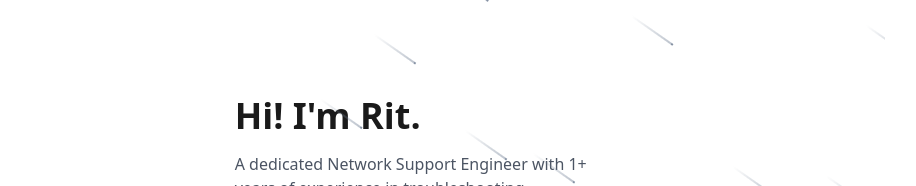
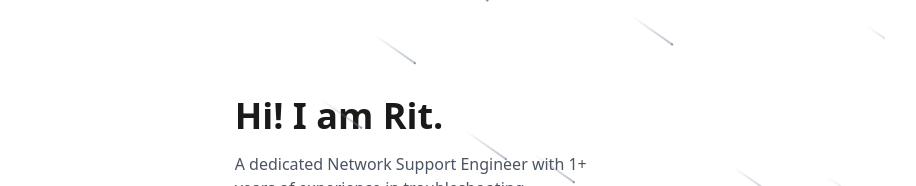
Before and after one commit to thisisrit/Portfolio, a Next.js app: page / in a window 1280 px wide. Shown: the top 186 px of the page, without its empty margins (128-1044 px from the left). Built offline with nearby package versions, Linux system fonts and the light colour scheme.

Commit message:
updated some codes

```diff
--- a/components/Intro.tsx
+++ b/components/Intro.tsx
@@ -6,7 +6,7 @@
     return (
         <div className="flex gap-14 flex-col-reverse lg:flex-row sm:flex-row justify-between items-center w-full">
             <div className="flex flex-col gap-4 md:w-9/12 sm:w-full">
-                <h1 className="text-4xl font-bold">Hi! I'm Rit.</h1>
+                <h1 className="text-4xl font-bold">Hi! I am Rit.</h1>
                 <p className="text-base text-gray-700 dark:text-gray-300">
                     A dedicated Network Support Engineer with 1+ years of experience in troubleshooting, maintaining, and optimizing network infrastructure. Recently, expanded my technical expertise by developing skills in MERN (MongoDB, Express, React, Node.js) stack development, with a strong interest in transitioning into a full-stack developer role. I am passionate about building dynamic and scalable web applications. While I am eager to advance my career in MERN stack development, I remain open to opportunities in network support where I can leverage my problem-solving skills and technical knowledge.
                 </p>
```
